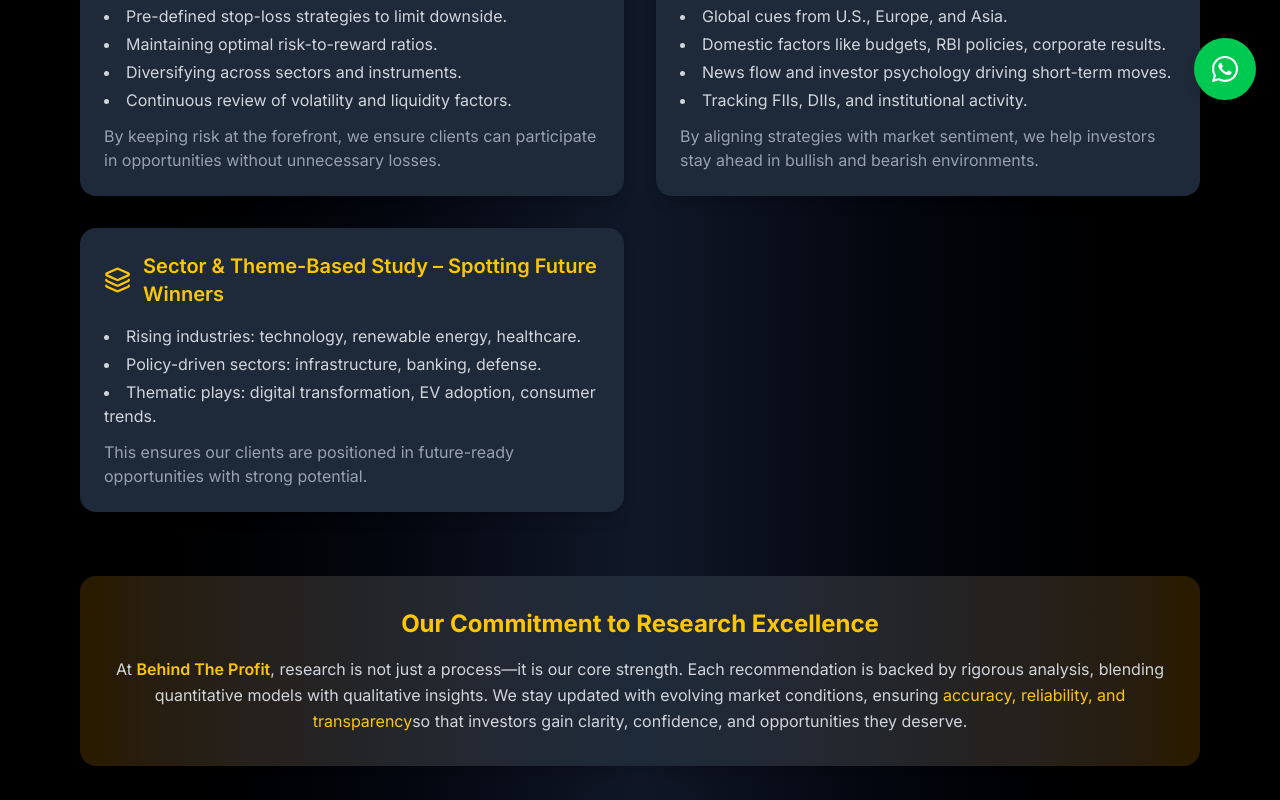
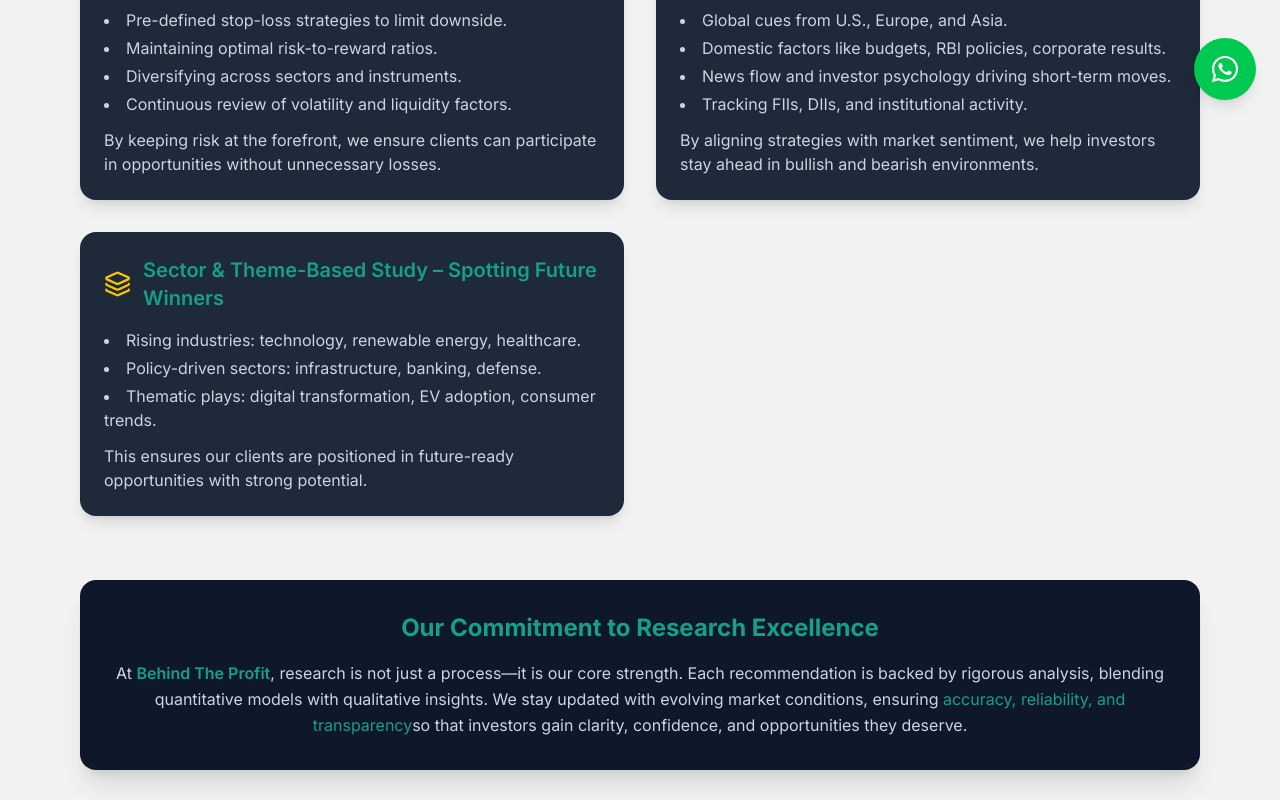
Before and after one commit to Anmolsharma1228/portal, a React (Vite) app in the folder frontend/: page /ResearchPara in a window 1280 px wide. Shown: the part 660-1460 px from the top of the page. Built offline with nearby package versions, Linux system fonts and the light colour scheme; a web font is replaced by a local one.

Commit message:
fix researchpara page

```diff
--- a/frontend/src/components/ResearchPara.jsx
+++ b/frontend/src/components/ResearchPara.jsx
@@ -66,9 +66,9 @@ const sections = [
 
 const ResearchPara = () => {
   return (
-    <div id="/#ResearchPara" className="bg-linear-to-r from-black via-gray-900 to-black px-6 sm:px-10 lg:px-20 py-20 text-gray-100 mt-10">
+    <div id="/#ResearchPara" className="px-6 sm:px-10 lg:px-20 py-20 text-gray-100 mt-10">
       {/* Title */}
-      <h1 className="text-center text-2xl font-extrabold text-[#003366] mb-12">
+      <h1 className="text-center text-3xl font-extrabold text-[#0F172A] mb-12">
         Research Parameters
       </h1>
 
@@ -86,18 +86,18 @@ const ResearchPara = () => {
             {/* Icon + Title */}
             <div className="flex items-center gap-3 mb-4">
               {sec.icon}
-              <h2 className="text-xl font-semibold text-yellow-400">
+              <h2 className="text-xl font-semibold text-[#16A085]">
                 {sec.title}
               </h2>
             </div>
 
             {/* Content */}
-            <ul className="list-disc list-inside space-y-1 text-gray-300">
+            <ul className="list-disc list-inside space-y-1 text-[#CBD5E1]">
               {sec.points.map((point, i) => (
                 <li key={i}>{point}</li>
               ))}
             </ul>
-            <p className="mt-3 text-gray-400">{sec.desc}</p>
+            <p className="mt-3 text-[#CBD5E1]">{sec.desc}</p>
           </motion.div>
         ))}
       </div>
@@ -108,16 +108,16 @@ const ResearchPara = () => {
         whileInView={{ opacity: 1, y: 0 }}
         transition={{ delay: 1.2, duration: 0.6 }}
         viewport={{ once: true }}
-        className="mt-16 bg-linear-to-r from-yellow-600/20 via-gray-800 to-yellow-600/20 p-8 rounded-2xl shadow-xl text-center"
+        className="mt-16 bg-[#0F172A] p-8 rounded-2xl shadow-xl text-center"
       >
-        <h2 className="text-2xl font-bold text-yellow-400 mb-4">
+        <h2 className="text-2xl font-bold text-[#16A085] mb-4">
           Our Commitment to Research Excellence
         </h2>
-        <p className="text-gray-300 leading-relaxed">
-          At <span className="font-semibold text-yellow-400">Behind The Profit</span>,
+        <p className="text-[#CBD5E1] leading-relaxed">
+          At <span className="font-semibold text-[#16A085]">Behind The Profit</span>,
           research is not just a process—it is our core strength. Each recommendation
           is backed by rigorous analysis, blending quantitative models with qualitative insights.
-          We stay updated with evolving market conditions, ensuring <span className="text-yellow-400">accuracy, reliability, and transparency</span>
+          We stay updated with evolving market conditions, ensuring <span className="text-[#16A085]">accuracy, reliability, and transparency</span>
           so that investors gain clarity, confidence, and opportunities they deserve.
         </p>
       </motion.div>
```
